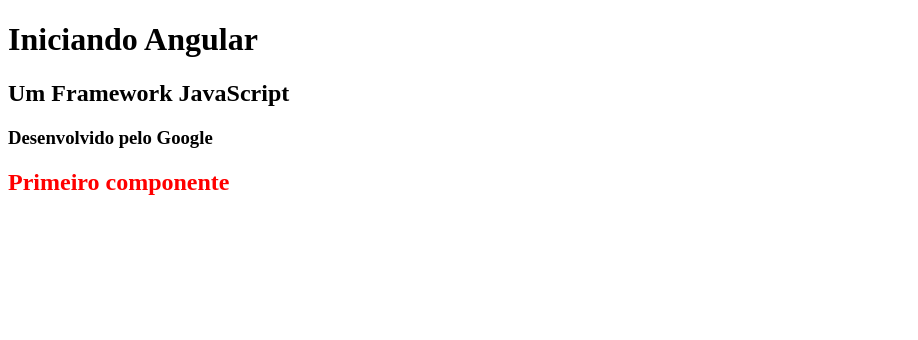
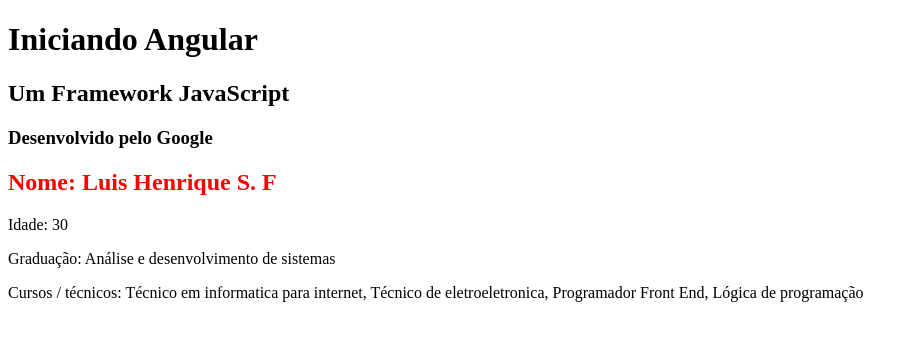
Before and after one commit to Henricknen/Angular, an Angular app in the folder Angular_13/: page / in a window 1280 px wide. Shown: the top 340 px of the page, without its empty margins (0-918 px from the left). Built offline with nearby package versions, Linux system fonts and the light colour scheme.

Commit message:
colocando_dados_da_classe_do_componente_no_template_este_curso_e_conhecido_como_interpolacao

```diff
--- a/Angular_13/src/app/components/first-component/first-component.component.html
+++ b/Angular_13/src/app/components/first-component/first-component.component.html
@@ -1 +1,4 @@
-<h2>Primeiro componente</h2>
+<h2>Nome: {{ name }}</h2>   <!-- imprindo a propriedade criada em 'first-component-component.ts' -->
+<p>Idade: {{ age }}</p>
+<p>Graduação: {{ formation }}</p>
+<p>Cursos / técnicos: {{ courses }}</p>
--- a/Angular_13/src/app/components/first-component/first-component.component.ts
+++ b/Angular_13/src/app/components/first-component/first-component.component.ts
@@ -6,6 +6,10 @@
   styleUrls: ['./first-component.component.css']
 })
 export class FirstComponentComponent implements OnInit {
+  name: string = 'Luis Henrique S. F';     // criando uma propriedade
+  age: number = 30;
+  formation = 'Análise e desenvolvimento de sistemas';
+  courses = ["Técnico em informatica para internet", " Técnico de eletroeletronica", " Programador Front End", " Lógica de programação"];
 
   constructor() { }
 
```
